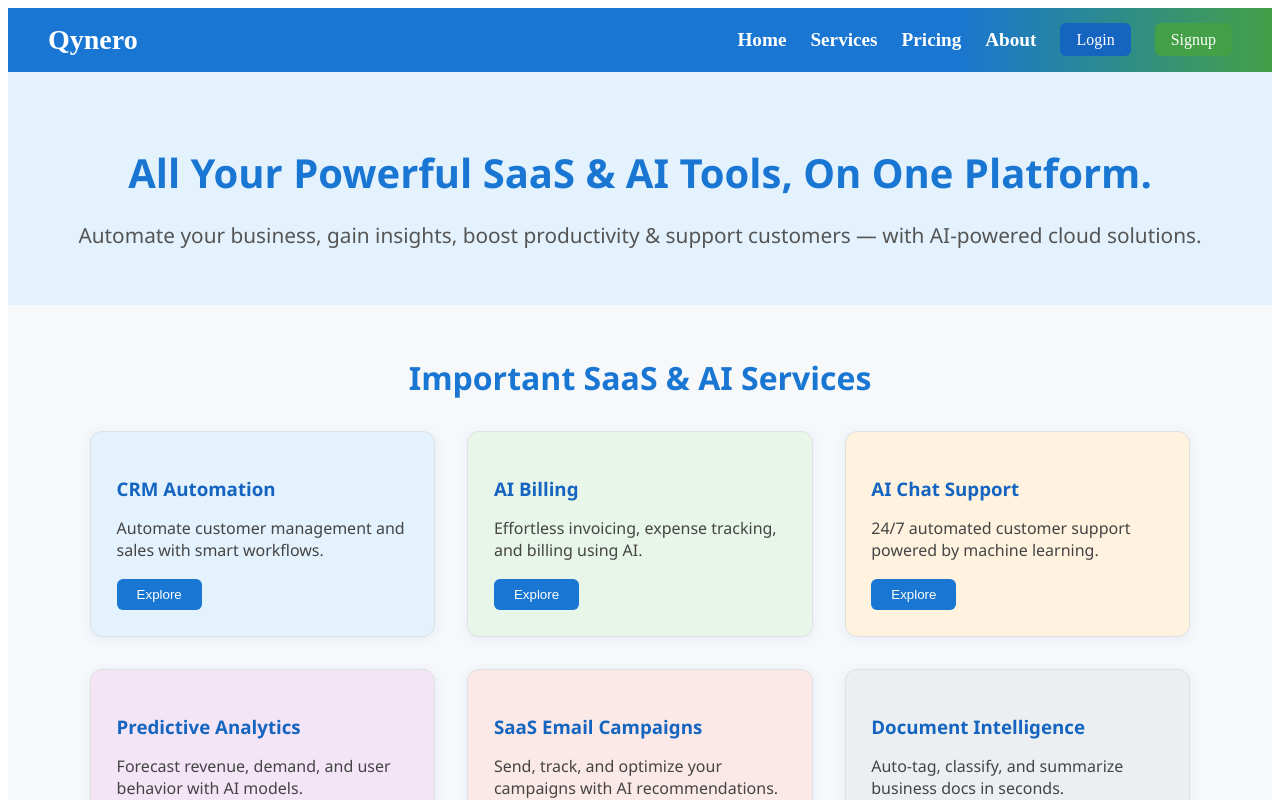
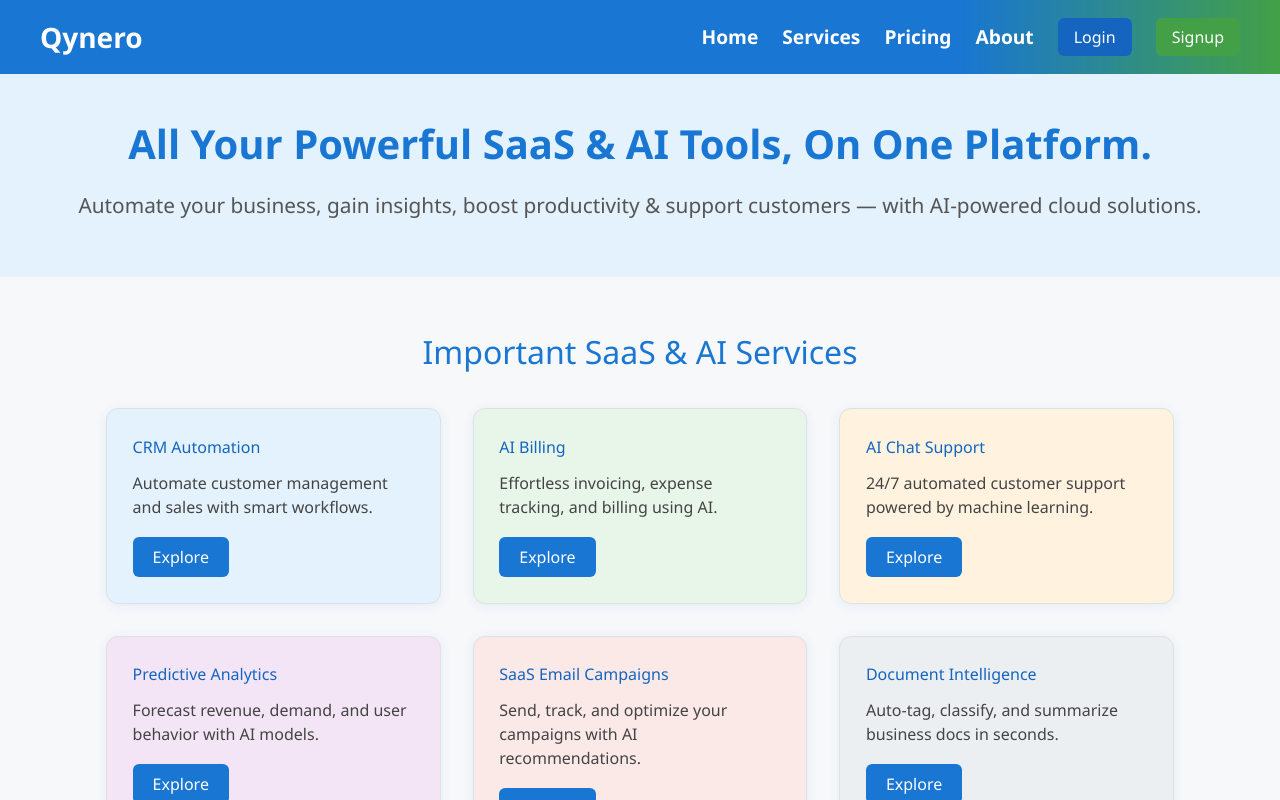
Before and after one commit to contacttwinai-ops/twinai-website, a Next.js app: page / in a window 1280 px wide. Shown: the top 800 px of the page. Built offline with nearby package versions, Linux system fonts and the light colour scheme; no server answers.

Commit message:
Updated website name to Qynero and fixed navbar import

```diff
--- a/app/layout.tsx
+++ b/app/layout.tsx
@@ -1,14 +1,40 @@
-import Providers from "./providers";
-import Navbar from "./navbar";
+import type { Metadata } from "next";
+import localFont from "next/font/local";
+import "./globals.css";
+import Navbar from './Navbar';
+import { SessionProvider } from "next-auth/react";
+import SessionWrapper from './SessionWrapper';
 
-export default function RootLayout({ children }: { children: React.ReactNode }) {
+const geistSans = localFont({
+  src: "./fonts/GeistVF.woff2",
+  variable: "--font-geist-sans",
+  weight: "100 900",
+});
+const geistMono = localFont({
+  src: "./fonts/GeistMonoVF.woff2",
+  variable: "--font-geist-mono",
+  weight: "100 900",
+});
+
+export const metadata: Metadata = {
+  title: "Qynero - AI-Powered Business Solutions",
+  description: "Transform your business with Qynero's AI-powered solutions including CRM, document intelligence, predictive analytics, and more.",
+};
+
+export default function RootLayout({
+  children,
+}: Readonly<{
+  children: React.ReactNode;
+}>) {
   return (
     <html lang="en">
-      <body>
-        <Providers>
+      <body
+        className={`${geistSans.variable} ${geistMono.variable} antialiased`}
+      >
+        <SessionWrapper>
           <Navbar />
           {children}
-        </Providers>
+        </SessionWrapper>
       </body>
     </html>
   );
```
